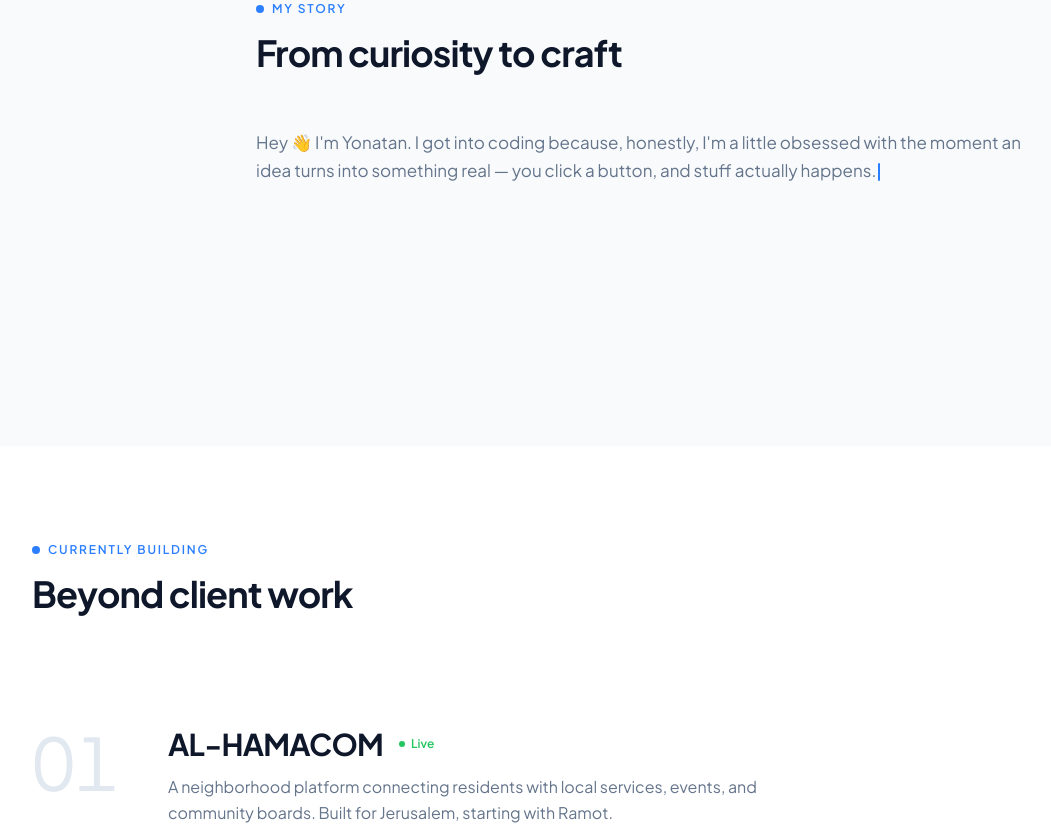
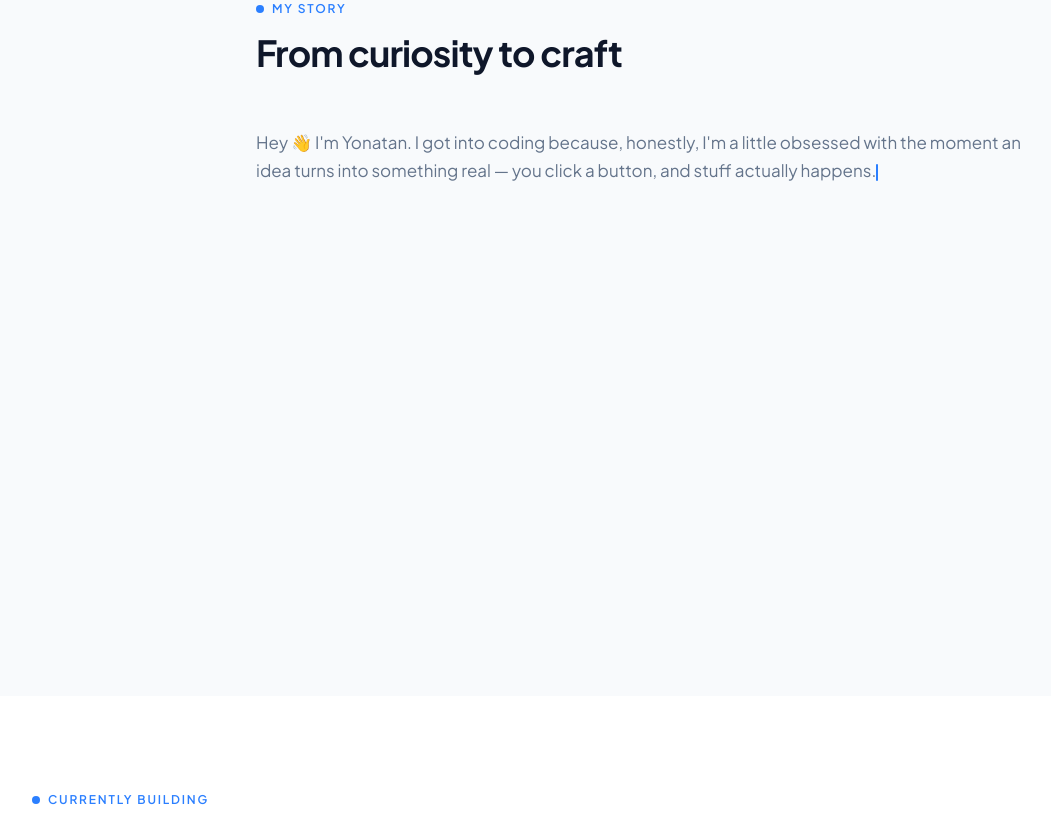
Before and after one commit to yonidev0101/yonidev, a Next.js app: page /about in a window 1280 px wide. Shown: the part 920-1745 px from the top of the page, without its empty margins (0-1051 px from the left). Built offline with nearby package versions, Linux system fonts and the light colour scheme.

Commit message:
fix: stable layout in story typewriter, swap emojis for Lucide icons in BeyondCode

```diff
--- a/src/app/about/BeyondCode.tsx
+++ b/src/app/about/BeyondCode.tsx
@@ -27,6 +27,7 @@ export default function BeyondCode() {
 
         <div className="grid grid-cols-1 md:grid-cols-2 gap-x-16 gap-y-14 max-w-4xl">
           {passions.map((passion, i) => {
+            const Icon = passion.icon;
             const item = b.items[passion.id];
             return (
               <motion.div
@@ -36,7 +37,9 @@ export default function BeyondCode() {
                 viewport={{ once: true, margin: "-40px" }}
                 transition={{ duration: 0.55, ease: "easeOut", delay: i * 0.12 }}
               >
-                <div className="text-5xl mb-5 leading-none">{passion.emoji}</div>
+                <div className="w-14 h-14 rounded-2xl bg-brand-500/10 flex items-center justify-center mb-6">
+                  <Icon size={26} className="text-brand-500" strokeWidth={1.75} />
+                </div>
                 <h3 className="text-xl font-bold text-heading mb-3">{item.title}</h3>
                 <p className="text-body leading-relaxed">{item.description}</p>
               </motion.div>
--- a/src/app/about/MyStory.tsx
+++ b/src/app/about/MyStory.tsx
@@ -35,13 +35,20 @@ function toGraphemes(text: string): string[] {
   return Array.from(text);
 }
 
+// 0-width inline marker — bar is rendered via absolutely-positioned child
+// so the cursor never affects line wrapping or layout width.
 function Cursor() {
   return (
     <span
       aria-hidden
-      className="inline-block w-[2px] h-[1.05em] bg-brand-500 align-middle ms-[2px] rounded-[1px]"
-      style={{ animation: "cursor-blink 0.55s step-end infinite" }}
-    />
+      className="relative inline-block align-text-bottom"
+      style={{ width: 0, height: "1em" }}
+    >
+      <span
+        className="absolute start-0 top-0 h-full bg-brand-500 rounded-[1px]"
+        style={{ width: 2, animation: "cursor-blink 0.55s step-end infinite" }}
+      />
+    </span>
   );
 }
 
@@ -90,12 +97,17 @@ function TypedText({
   }, [active, chars]);
 
   const isTyping = active && shown < chars.length;
-  const visible = chars.slice(0, shown).join("");
+  const typed = chars.slice(0, shown).join("");
+  const remaining = chars.slice(shown).join("");
 
   return (
-    <p className="text-body leading-relaxed text-[1.0625rem] min-h-[1.6em]">
-      {visible}
+    <p className="text-body leading-relaxed text-[1.0625rem]">
+      {typed}
       {isTyping && <Cursor />}
+      {/* Reserve full final layout so the paragraph doesn't grow as it types */}
+      <span aria-hidden style={{ visibility: "hidden" }}>
+        {remaining}
+      </span>
     </p>
   );
 }
--- a/src/data/about.ts
+++ b/src/data/about.ts
@@ -1,3 +1,6 @@
+import { Music, Cpu } from "lucide-react";
+import type { LucideIcon } from "lucide-react";
+
 export type ProjectStatus = "live" | "dev" | "mvp";
 
 export interface CurrentProject {
@@ -9,7 +12,7 @@ export interface CurrentProject {
 
 export interface Passion {
   id: "teaching" | "hardware";
-  emoji: string;
+  icon: LucideIcon;
 }
 
 export const currentProjects: CurrentProject[] = [
@@ -32,6 +35,6 @@ export const currentProjects: CurrentProject[] = [
 ];
 
 export const passions: Passion[] = [
-  { id: "teaching", emoji: "🎵" },
-  { id: "hardware", emoji: "🛠️" },
+  { id: "teaching", icon: Music },
+  { id: "hardware", icon: Cpu },
 ];
```
